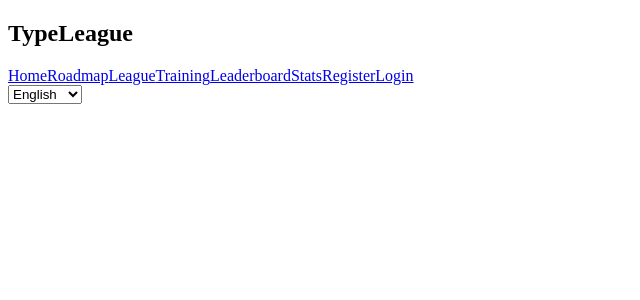
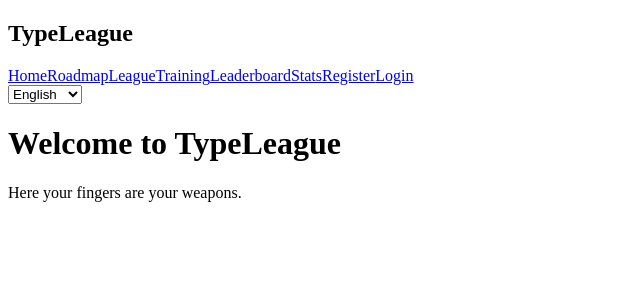
Before and after one commit to Jan-ops-ops/TypeLeague, a Vue app in the folder TypeLeague/: page / in a window 1280 px wide. Shown: the top 300 px of the page, without its empty margins (0-640 px from the left). Built offline with nearby package versions, Linux system fonts and the light colour scheme.

Commit message:
Create homepage

```diff
--- a/TypeLeague/src/components/homepage.vue
+++ b/TypeLeague/src/components/homepage.vue
@@ -1,8 +1,13 @@
 <script setup lang="ts">
-
 </script>
 
 <template>
+<div>
+  <div class="home-wrapper">
+    <h1>{{ $t('greeting.message') }}</h1>
+    <p>{{ $t('greeting.description') }}</p>
+  </div>
+</div>
 
 </template>
 
```
